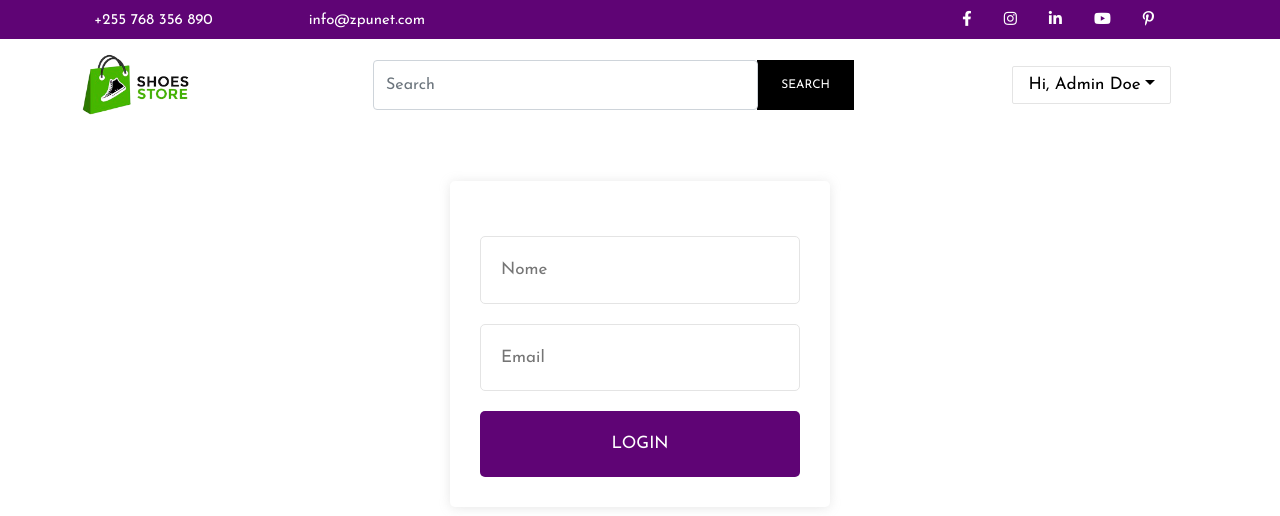
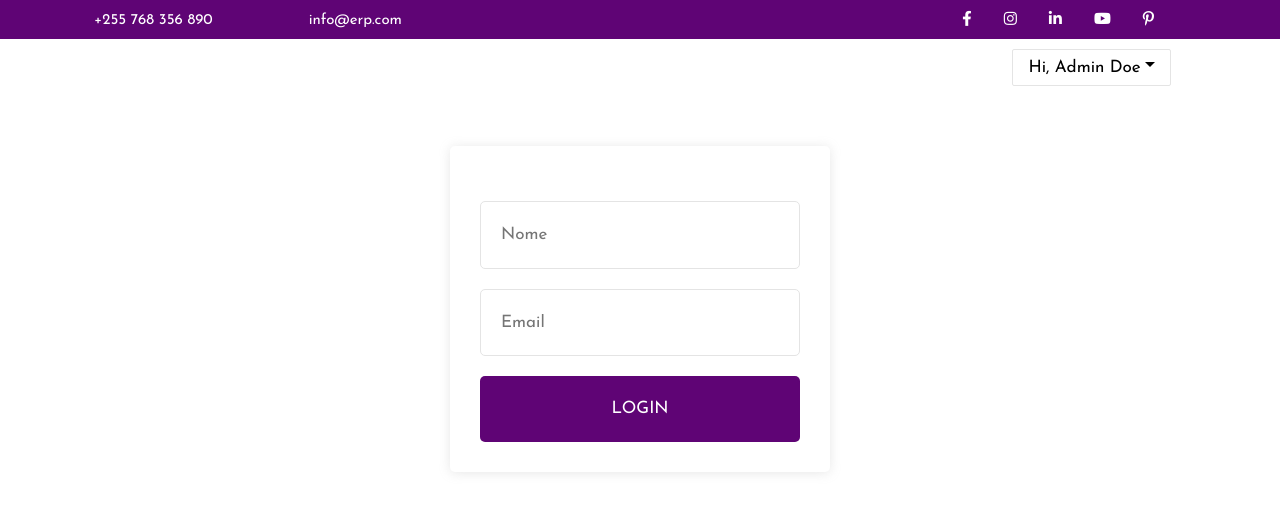
Before and after one commit to Juniorbasck/Projeto-ASP.NET-Web-API, a React (Create React App) app in the folder projetoAPI/ERP/: page /login in a window 1280 px wide. Shown: the top 516 px of the page. Built offline with nearby package versions, Linux system fonts and the light colour scheme.

Commit message:
finalizando

```diff
--- a/projetoAPI/ERP/src/App.css
+++ b/projetoAPI/ERP/src/App.css
@@ -66,7 +66,7 @@ textarea:focus {
 }
 .search-button {
   width: 20%;
-  background-color: black;
+  background-color: #5f0475;
   color: white;
   border: 0;
   text-transform: uppercase;
--- a/projetoAPI/ERP/src/components/Header.js
+++ b/projetoAPI/ERP/src/components/Header.js
@@ -13,7 +13,7 @@ const Header = () => {
           <div className="row">
             <div className="col-md-6 d-flex align-items-center display-none">
               <p>+255 768 356 890</p>
-              <p>info@zpunet.com</p>
+              <p>info@erp.com</p>
             </div>
             <div className=" col-12 col-lg-6 justify-content-center justify-content-lg-end d-flex align-items-center">
               <Link to="">
@@ -84,21 +84,10 @@ const Header = () => {
           <div className="pc-header">
             <div className="row">
               <div className="col-md-3 col-4 d-flex align-items-center">
-                <Link className="navbar-brand" to="/">
-                  <img alt="logo" src="/images/logo.png" />
-                </Link>
+
               </div>
               <div className="col-md-6 col-8 d-flex align-items-center">
-                <form className="input-group">
-                  <input
-                    type="search"
-                    className="form-control rounded search"
-                    placeholder="Search"
-                  />
-                  <button type="submit" className="search-button">
-                    search
-                  </button>
-                </form>
+
               </div>
               <div className="col-md-3 d-flex align-items-center justify-content-end Login-Register">
                 <div className="btn-group">
@@ -111,6 +100,7 @@ const Header = () => {
                   >
                     Hi, Admin Doe
                   </button>
+
                 </div>
               </div>
             </div>
--- a/projetoAPI/ERP/src/components/Table.css
+++ b/projetoAPI/ERP/src/components/Table.css
@@ -19,4 +19,25 @@ th{
 
 td{
     border-bottom: solid gray 1px;
+    padding: 20px;
 }
+
+
+.botao-excluir {
+    background-color: #af0707;
+    color: #FFFFFF;
+    padding: 10px 20px;
+    border: none;
+    border-radius: 5px;
+    cursor: pointer;
+  }
+
+
+  .botao-excluir:hover {
+    background-color: #FF3333;
+  }
+
+.total{
+    margin-left: 80%;
+    margin-top: 20px;
+}
--- a/projetoAPI/ERP/src/components/Table.js
+++ b/projetoAPI/ERP/src/components/Table.js
@@ -4,6 +4,7 @@ import "./Table.css";
 
 const Table = () => {
   const [tasks, setTasks] = useState([]);
+  const [totalValue, setTotalValue] = useState(0);
   const token = localStorage.getItem("token");
   const userId = localStorage.getItem("userId");
 
@@ -22,17 +23,19 @@ const Table = () => {
         console.log(userId)
         if (response.status === 200) {
 
-          const userTasks = response.data;
+          const userTasks = response.data.filter((task) => task.usuarioId == userId);
           setTasks(userTasks);
           console.log("passou aqui")
 
+          const total = userTasks.reduce((acc, task) => acc + task.valor, 0);
+          setTotalValue(total);
         }
       } catch (error) {
         console.error("Erro ao buscar tarefas:", error);
       }
     };
-    fetchTasks(); // Chama a função quando o componente é montado
-  }, [token, userId]); // Executa sempre que token ou userId mudam
+    fetchTasks();
+  }, [token, userId]);
 
   console.log(tasks);
 
@@ -45,7 +48,7 @@ const Table = () => {
       });
 
       if (response.status === 200) {
-        // Atualize a lista de tarefas após a exclusão
+
         setTasks(tasks.filter((task) => task.id !== taskId));
       }
     } catch (error) {
@@ -60,6 +63,7 @@ const Table = () => {
       {tasks.length === 0 ? (
         <p>Nenhuma tarefa encontrada.</p>
       ) : (
+        <div>
           <table>
             <thead>
               <tr>
@@ -76,17 +80,22 @@ const Table = () => {
                   <td>{task.name}</td>
                   <td>{task.description}</td>
                   <td>{task.status}</td>
-                <td>{task.valor}</td>
+                  <td>R${task.valor}</td>
                   <td>
-                  <button onClick={() => handleDeleteTask(task.id)}>Excluir</button>
+                    <button className="botao-excluir" onClick={() => handleDeleteTask(task.id)}>
+                      Excluir
+                    </button>
                   </td>
                 </tr>
               ))}
             </tbody>
           </table>
+
+          <h5 className="total">Total: R${totalValue.toFixed(2)}</h5>
+        </div>
       )}
     </div>
   );
-}
+};
 
 export default Table;
```
Also changed, not shown: 1 other file (tests, documents, lock files or other folders). Lines whose indentation alone changed are shown as unchanged.
